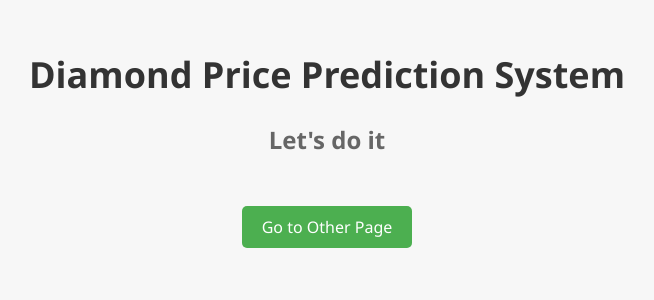
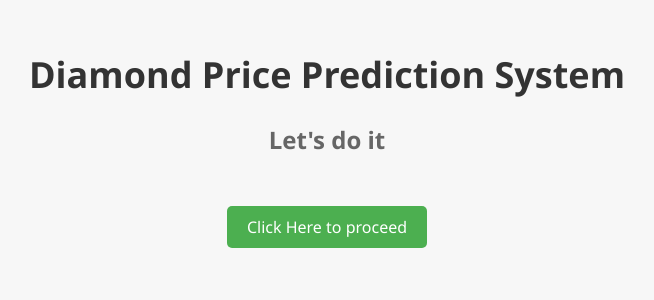
Before and after one commit to Shreyash67/Project_Ineuron, a Flask app: page / in a window 1280 px wide. Shown: the top 300 px of the page, without its empty margins (313-967 px from the left). Run offline with Flask 3, Linux system fonts and the light colour scheme.

Commit message:
html file updated

```diff
--- a/templates/index.html
+++ b/templates/index.html
@@ -46,7 +46,7 @@
   <h2>Let's do it</h2>
 
   <!-- Button linking to another HTML page -->
-  <a href="predict" class="btn">Go to Other Page</a>
+  <a href="predict" class="btn">Click Here to proceed</a>
 
 </body>
 </html>
```
